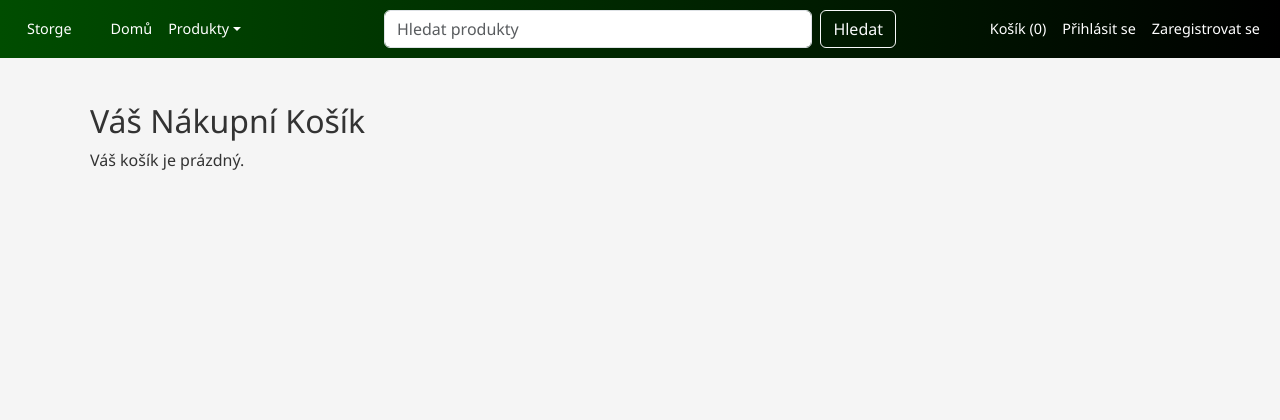
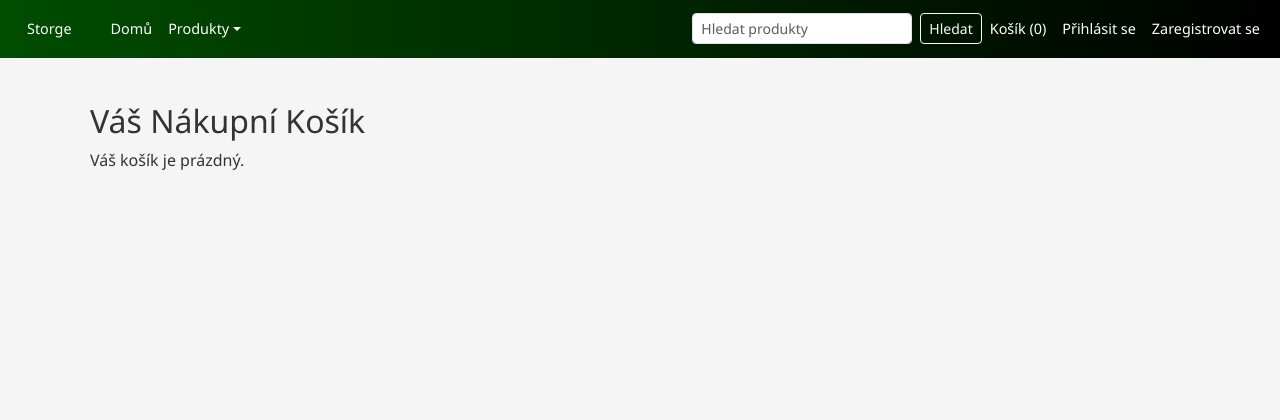
Before and after one commit to Afickyj/Storge, a Django app: page /cart/ in a window 1280 px wide. Shown: the top 420 px of the page. Run offline with Django 5.2, Linux system fonts and the light colour scheme; data comes from the database, SQL or seed files in the repository; both versions use the stored data as it was after the commit.

Commit message:
vycentrování tlačítka "odhlásit se"

```diff
--- a/templates/base.html
+++ b/templates/base.html
@@ -25,7 +25,6 @@
         /* Horní navigační panel */
         .navbar-custom {
             background: linear-gradient(90deg, #004d00, #000000);
-            position: relative;
         }
         .navbar-custom .nav-link, .navbar-custom .navbar-brand {
             color: #fff !important;
@@ -46,23 +45,6 @@
             background-color: #339933;
             border-color: #339933;
             color: #fff;
-        }
-        /* Centrování a zvětšení vyhledávacího pole */
-        .navbar-center {
-            position: absolute;
-            left: 50%;
-            transform: translateX(-50%);
-            width: 40%;
-        }
-        .navbar-center .form-control {
-            width: 100%;
-        }
-        /* Oprava zarovnání tlačítka Odhlásit se */
-        .navbar-nav .nav-item .nav-link,
-        .navbar-nav .nav-item .btn {
-            display: flex;
-            align-items: center;
-            height: 100%;
         }
         /* Obsah stránky */
         .content {
@@ -105,19 +87,26 @@
             font-weight: bold;
             text-decoration: underline;
         }
+        /* Oprava zarovnání tlačítka Odhlásit se */
+        .navbar-nav .nav-item {
+            display: flex;
+            align-items: center;
+        }
+        .navbar-nav .nav-item .nav-link,
+        .navbar-nav .nav-item .btn {
+            display: flex;
+            align-items: center;
+            padding-top: 0;
+            padding-bottom: 0;
+        }
     </style>
     {% block extra_head %}{% endblock %}
 </head>
 <body>
     <!-- Horní navigační panel -->
     <nav class="navbar navbar-expand-lg navbar-custom mb-4">
-        <div class="container-fluid position-relative">
+        <div class="container-fluid">
             <a class="navbar-brand" href="{% url 'home' %}">Storge</a>
-            <!-- Vyhledávací formulář uprostřed a zvětšený -->
-            <form class="d-flex navbar-center" method="get" action="{% url 'product_search' %}">
-                <input class="form-control me-2" type="search" name="query" placeholder="Hledat produkty" aria-label="Hledat" value="{{ request.GET.query }}">
-                <button class="btn btn-outline-light" type="submit">Hledat</button>
-            </form>
             <button class="navbar-toggler" type="button" data-bs-toggle="collapse" data-bs-target="#navbarNav"
                     aria-controls="navbarNav" aria-expanded="false" aria-label="Přepnout navigaci">
                 <span class="navbar-toggler-icon"></span>
@@ -146,6 +135,11 @@
                         </ul>
                     </li>
                 </ul>
+                <!-- Vyhledávací formulář -->
+                <form class="d-flex ms-3" method="get" action="{% url 'product_search' %}">
+                    <input class="form-control form-control-sm me-2" type="search" name="query" placeholder="Hledat produkty" aria-label="Hledat" value="{{ request.GET.query }}">
+                    <button class="btn btn-outline-light btn-sm" type="submit">Hledat</button>
+                </form>
                 <!-- Pravá strana navigace -->
                 <ul class="navbar-nav mb-2 mb-lg-0">
                     <!-- Košík a Objednávky -->
```
Also changed, not shown: db.sqlite3.
